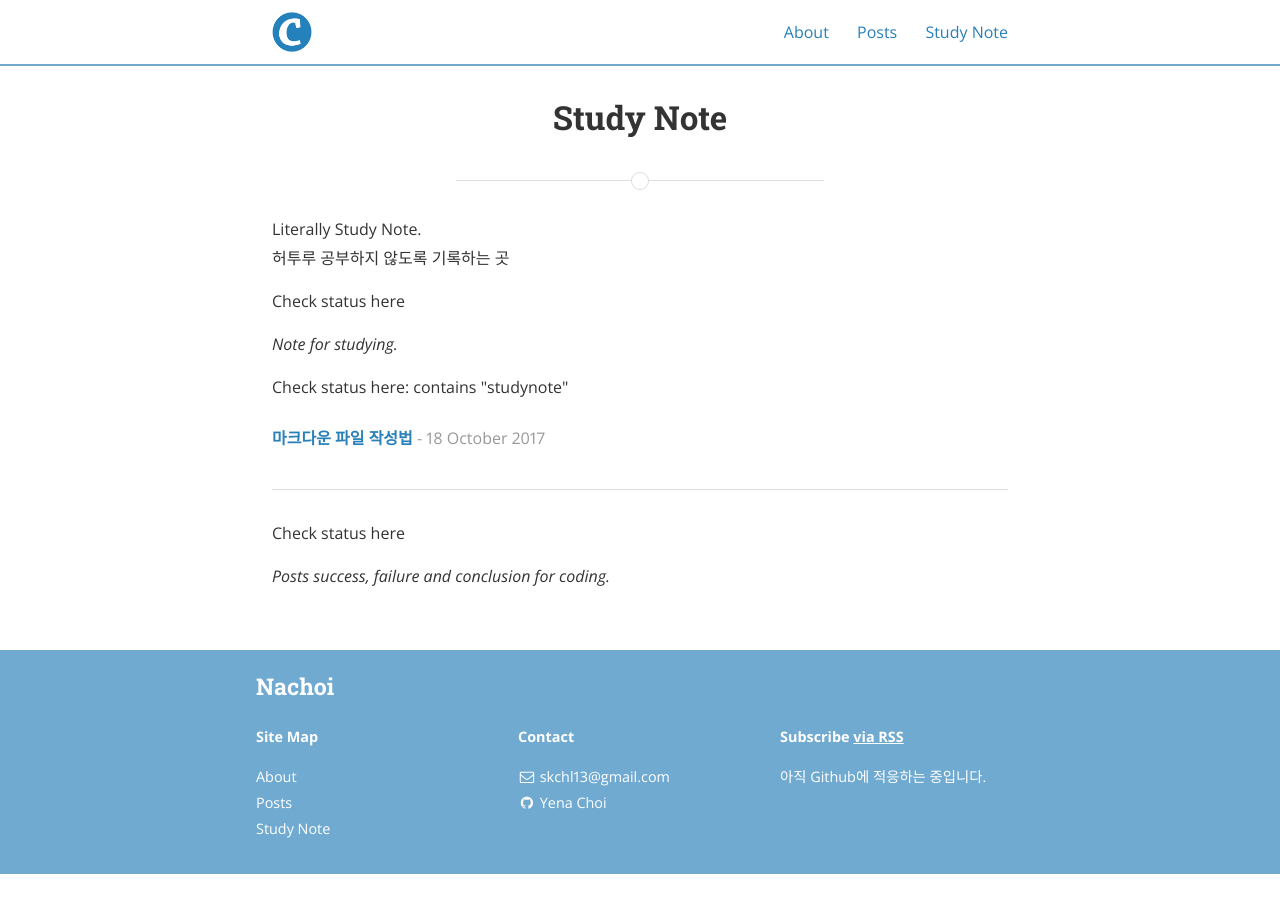
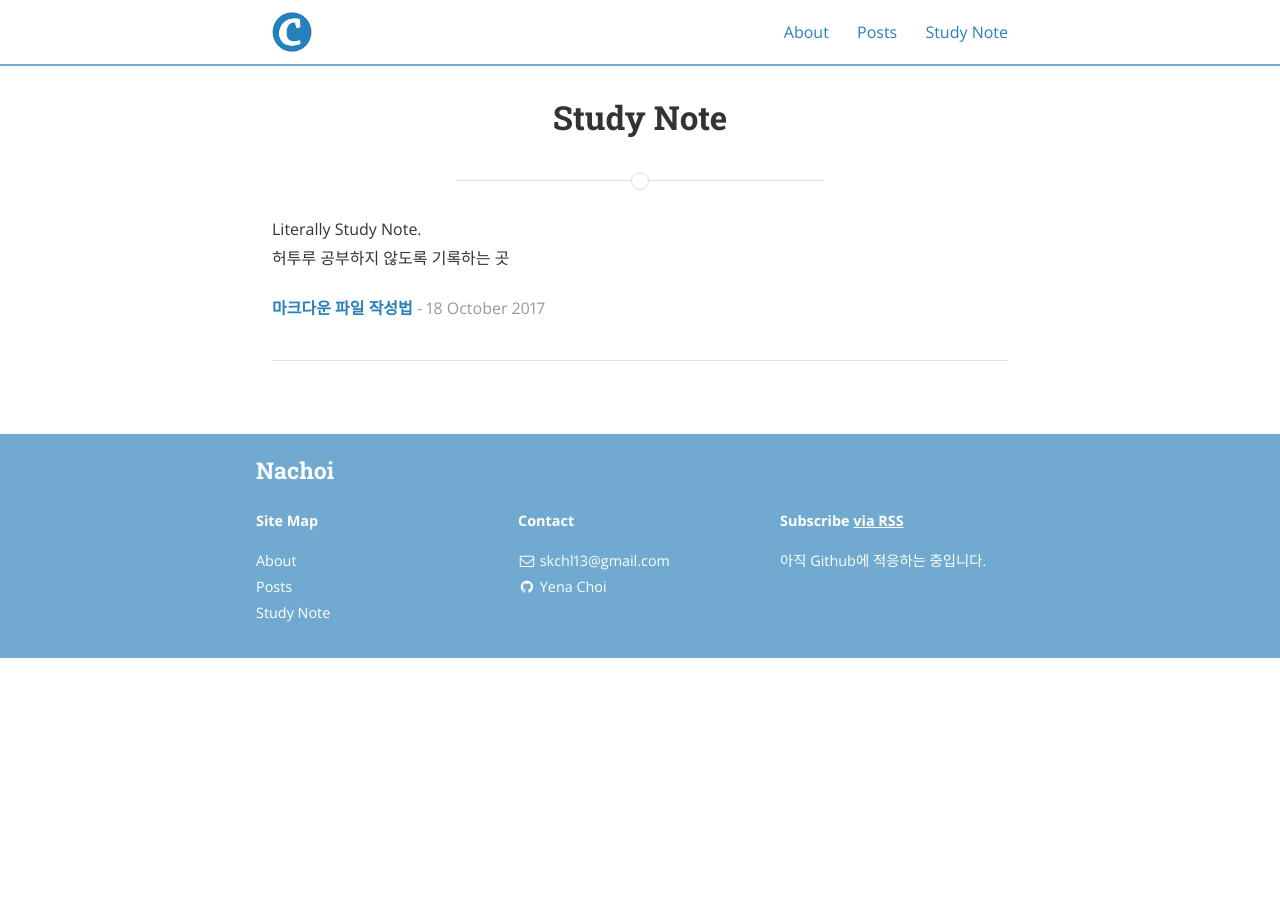
Before and after one commit to souk0721/nachoi.github.io, a Jekyll site: the page built from studynote.html, in a window 1280 px wide. Built offline with Jekyll 4.4.1, drawn with Linux system fonts in a browser that asks for light colours; nearby versions of some CDN libraries.

Commit message:
Update category settings #3

```diff
--- a/studynote.html
+++ b/studynote.html
@@ -12,17 +12,15 @@ permalink: /studynote/
 
 {% for category in site.categories %}
   {% capture cat %}{{ category | first }}{% endcapture %}
-  <p>Check status here</p>
   <!-- <h2 id="{{cat}}">{{ cat | capitalize }}</h2> -->
-  {% for desc in site.descriptions %}
+  <!-- {% for desc in site.descriptions %}
     {% if desc.cat == cat %}
       <p class="desc"><em>{{ desc.desc }}</em></p>
     {% endif %}
-  {% endfor %}
+  {% endfor %} -->
   <ul class="posts-list">
   {% for post in site.categories[cat] %}
     {% if post.categories contains "studynote" %}
-    <p>Check status here: contains "studynote"</p>
     <li>
       <strong>
         <a href="{{ post.url | prepend: site.baseurl }}">{{ post.title }}</a>
```
